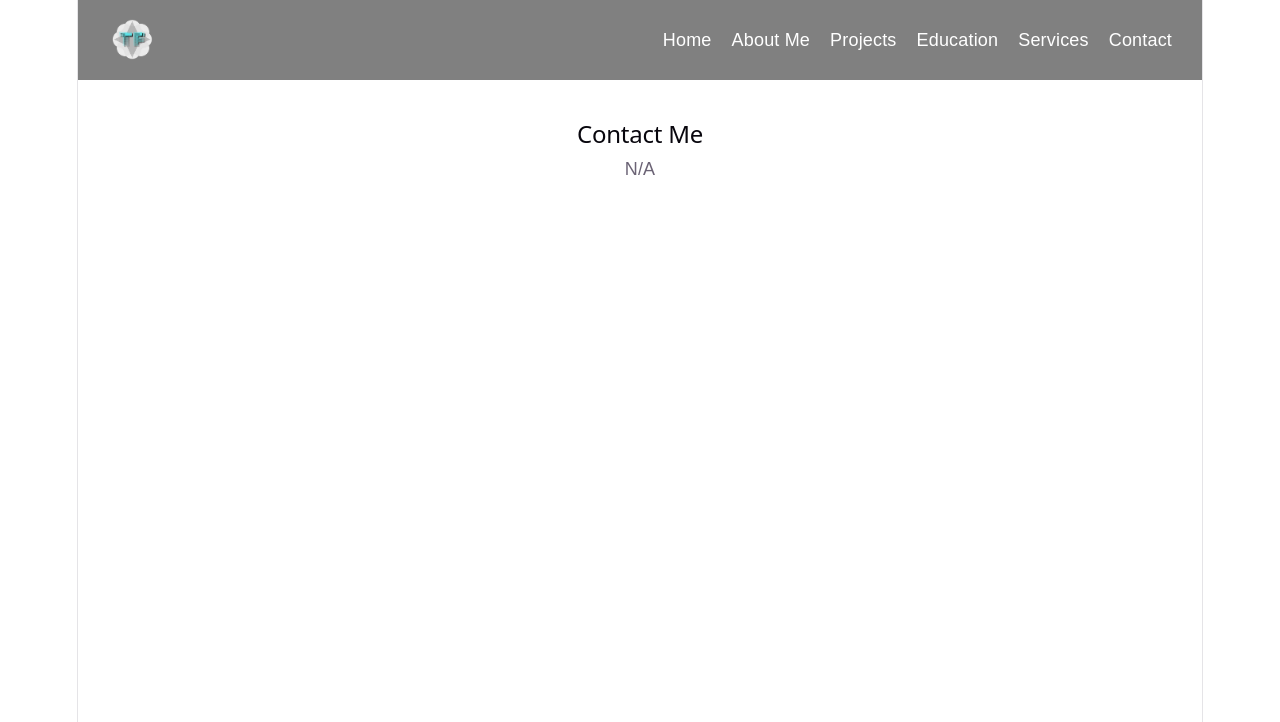
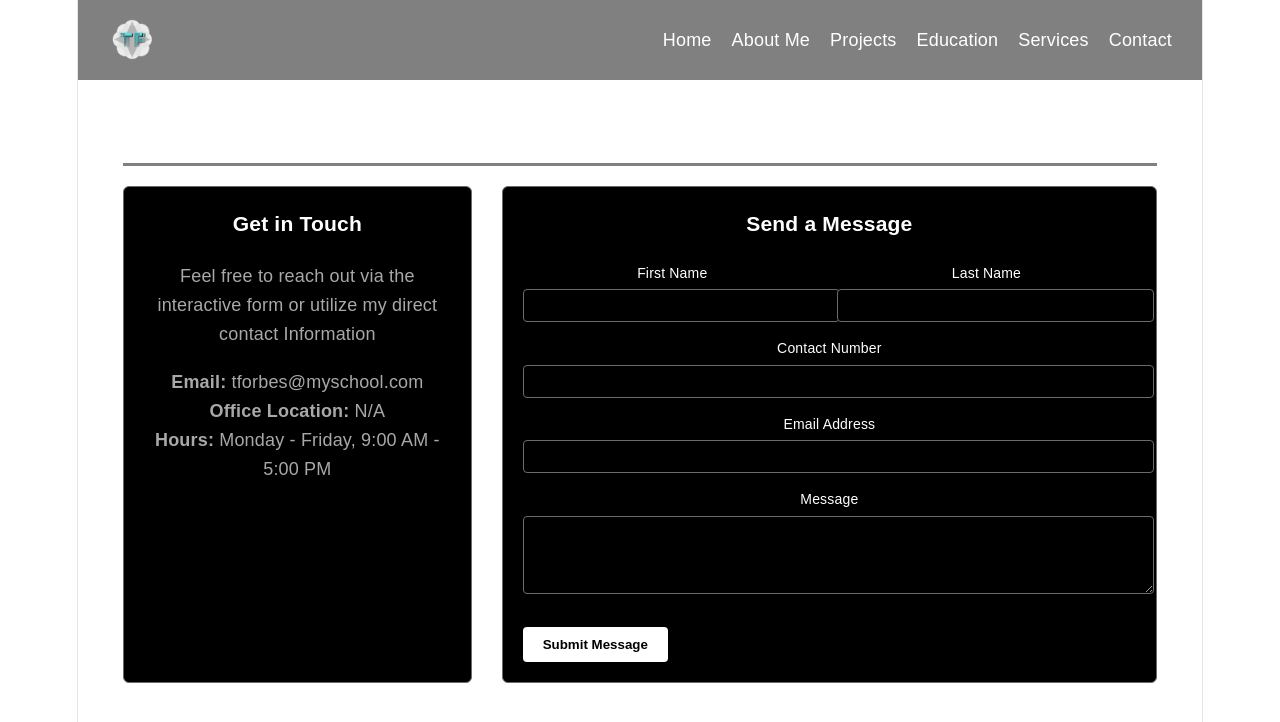
Before and after one commit to tforbe/Personal-portfolio-react, a React (Vite) app: page /contact in a window 1280 px wide. Shown: the top 722 px of the page. Built offline with nearby package versions, Linux system fonts and the light colour scheme.

Commit message:
Added content to the Contact.jsx

```diff
--- a/src/pages/Contact.jsx
+++ b/src/pages/Contact.jsx
@@ -1,3 +1,84 @@
-import React from 'react';
-function Contact() { return <div style={{ padding: '20px' }}><h2>Contact Me</h2><p>N/A</p></div>; }
+import React, { useState } from 'react';
+import { useNavigate } from 'react-router-dom';
+// Contact function
+function Contact() {
+const navigate = useNavigate();
+// form information
+const [formData, setFormData] = useState({
+    firstName: '',
+    lastName: '',
+    contactNumber: '',
+    emailAddress: '',
+    message: ''
+});
+// change handler
+const handleChange = (e) => {
+    const { name, value } = e.target;
+    setFormData((prevData) => ({
+    ...prevData,
+    [name]: value
+    }));
+};
+// Submit handler
+const handleSubmit = (e) => {
+    e.preventDefault();
+    navigate('/');
+};
+// form and panel code
+return (
+    <div style={{ padding: '25px', lineHeight: '1.6', color: '#a8a8a8' }}>
+        <h2 style={{ borderBottom: '3px solid #808080', paddingBottom: '10px', color: '#ffffff' }}>
+            Contact Me
+        </h2>
+        <div style={{ display: 'flex', flexWrap: 'wrap', gap: '30px', marginTop: '20px' }}>
+        {/* Contact Information Panel*/}
+            <div style={{ flex: '1', minWidth: '280px', backgroundColor: '#000000', padding: '20px', borderRadius: '6px', border: '1px solid #6b6b6b', boxShadow: '0 2px 4px #ffffff' }}>
+            <h3 style={{ color: '#ffffff', marginTop: 0 }}>Get in Touch</h3>
+            <p>Feel free to reach out via the interactive form or utilize my direct contact Information</p>
+            <div style={{ marginTop: '20px' }}>
+                <p><strong>Email:</strong> tforbes@myschool.com</p>
+                <p><strong>Office Location:</strong> N/A </p>
+                <p><strong>Hours:</strong> Monday - Friday, 9:00 AM - 5:00 PM</p>
+            </div>
+        </div>
+        {/* Input Form Panel */}
+        <div style={{ flex: '2', minWidth: '320px', backgroundColor: '#000000', padding: '20px', borderRadius: '6px', border: '1px solid #6b6b6b', boxShadow: '0 2px 4px #ffffff' }}>
+            <h3 style={{ color: '#ffffff', marginTop: 0 }}>Send a Message</h3>
+            <form onSubmit={handleSubmit} style={{ display: 'flex', flexDirection: 'column', gap: '15px' }}>
+            <div style={{ display: 'flex', gap: '15px', flexWrap: 'wrap' }}>
+                <div style={{ flex: '1', minWidth: '140px' }}>
+                    <label style={{ display: 'block', marginBottom: '5px', color: '#ffffff', fontSize: '14px' }}>First Name</label>
+                    <input type="text" name="firstName" value={formData.firstName} onChange={handleChange} required style={{ width: '100%', padding: '8px', backgroundColor: '#000000', border: '1px solid #6b6b6b', borderRadius: '4px', color: '#fff' }} />
+                </div>
+                <div style={{ flex: '1', minWidth: '140px' }}>
+                    <label style={{ display: 'block', marginBottom: '5px', color: '#ffffff', fontSize: '14px' }}>Last Name</label>
+                    <input type="text" name="lastName" value={formData.lastName} onChange={handleChange} required style={{ width: '100%', padding: '8px', backgroundColor: '#000000', border: '1px solid #6b6b6b', borderRadius: '4px', color: '#fff' }} />
+                </div>
+            </div>
+            <div>
+                <label style={{ display: 'block', marginBottom: '5px', color: '#ffffff', fontSize: '14px' }}>Contact Number</label>
+                <input type="tel" name="contactNumber" value={formData.contactNumber} onChange={handleChange} required
+                style={{ width: '100%', padding: '8px', backgroundColor: '#000000', border: '1px solid #6b6b6b', borderRadius: '4px', color: '#fff' }} />
+            </div>
+            <div>
+                <label style={{ display: 'block', marginBottom: '5px', color: '#ffffff', fontSize: '14px' }}>Email Address</label>
+                <input type="email" name="emailAddress" value={formData.emailAddress} onChange={handleChange} required
+                style={{ width: '100%', padding: '8px', backgroundColor: '#000000', border: '1px solid #6b6b6b', borderRadius: '4px', color: '#fff' }} />
+            </div>
+            <div>
+                <label style={{ display: 'block', marginBottom: '5px', color: '#ffffff', fontSize: '14px' }}>Message</label>
+                <textarea name="message" value={formData.message} onChange={handleChange} required rows="4"
+                style={{ width: '100%', padding: '8px', backgroundColor: '#000000', border: '1px solid #6b6b6b', borderRadius: '4px', color: '#fff', resize: 'vertical' }} />
+            </div>
+            <button type="submit"
+                style={{ padding: '10px 20px', backgroundColor: '#ffffff', color: '#000000', border: 'none', borderRadius: '4px', fontWeight: 'bold', cursor: 'pointer', alignSelf: 'flex-start', marginTop: '10px' }}>
+                Submit Message
+            </button>
+        </form>
+        </div>
+    </div>
+    </div>
+);
+}
+
 export default Contact;
```
